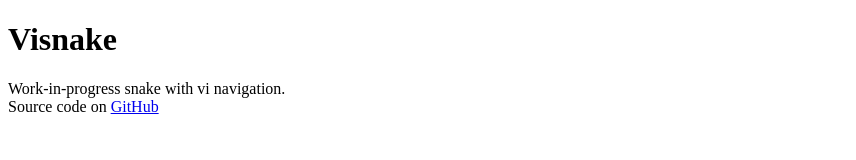
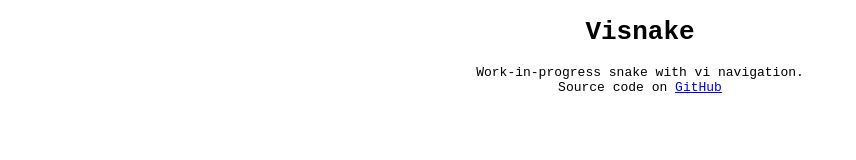
Before and after one commit to christianfosli/snake, a website built with Parcel: page index.html in a window 1280 px wide. Shown: the whole page, without its empty margins (0-856 px from the left). Built offline with nearby package versions, Linux system fonts and the light colour scheme.

Commit message:
Add some super-minor css

```diff
--- a/index.html
+++ b/index.html
@@ -2,7 +2,9 @@
 <html>
   <head>
     <meta http-equiv="Content-type" content="text/html; charset=utf-8" />
+    <meta name="viewport" content="width=device-width, initial-scale=1" />
     <title>visnake</title>
+    <link rel="stylesheet" type="text/css" href="style.css" />
     <script src="js/index.js"></script>
   </head>
   <body>
--- /dev/null
+++ b/style.css
@@ -0,0 +1,16 @@
+body {
+  font-family: monospace;
+}
+
+header {
+  text-align: center;
+}
+
+main {
+  display: flex;
+  justify-content: center;
+}
+
+footer {
+  text-align: center;
+}
```
